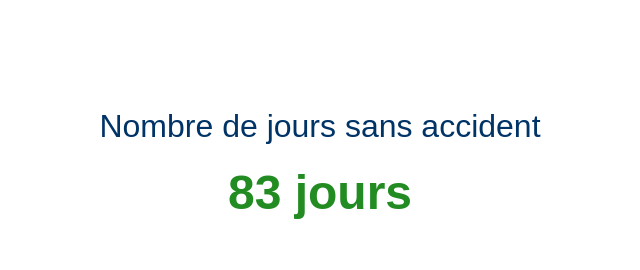
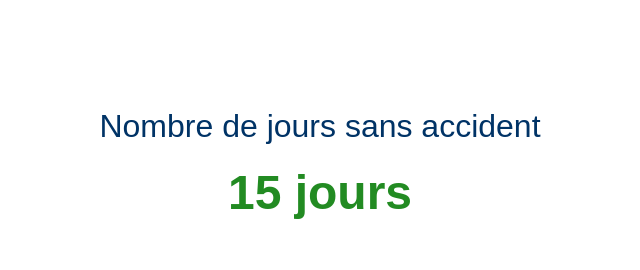
Before and after one commit to sertrid/accident, a plain HTML site: page index.html in a window 1280 px wide. Shown: the top 270 px of the page, 320-960 px from the left. Drawn offline with Linux system fonts and the light colour scheme.

Commit message:
index.html

```diff
--- a/index.html
+++ b/index.html
@@ -29,7 +29,7 @@
 
   <script>
     // 🛑 Mettre ici la date du DERNIER ACCIDENT
-    const lastAccidentDate = new Date(2025, 3, 29); // année, mois (0-indexé), jour
+    const lastAccidentDate = new Date(2025, 6, 6); // année, mois (0-indexé), jour
 
     const today = new Date();
     const diffTime = today.setHours(0,0,0,0) - lastAccidentDate.setHours(0,0,0,0);
```
